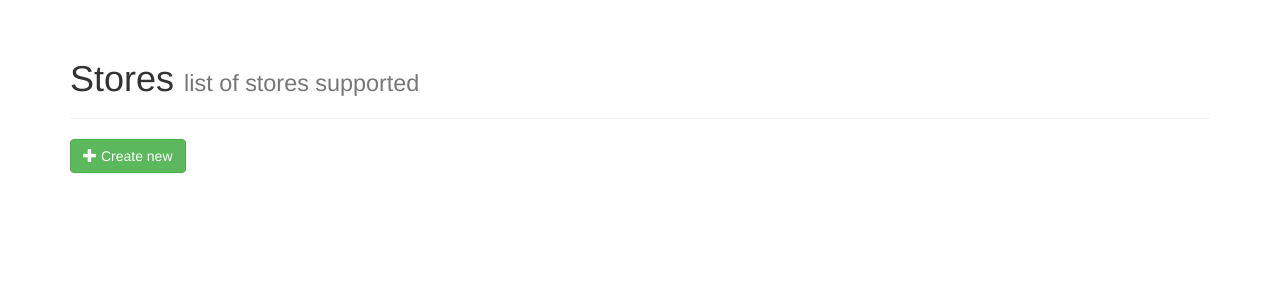
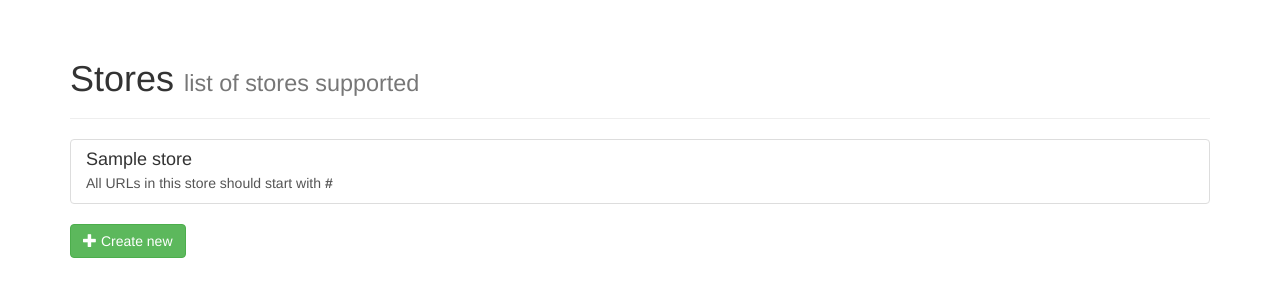
Before and after one commit to schoolofcode-me/price-of-chair, a Python web app: template src/templates/stores/store_index.jinja2 in a window 1280 px wide. Shown: the part 51-351 px from the top of the page. Run offline with Jinja, Linux system fonts and the light colour scheme; the template is opened without the code that fills it: most values are stand-ins (such as "Sample title", 1, 10 or a date in 2020); some libraries are stand-ins or nearby versions.

Commit message:
Adding method to get all stores as a list of objects, view with store index, and displaying list of stores in store_index template.

```diff
--- a/src/models/stores/store.py
+++ b/src/models/stores/store.py
@@ -27,6 +27,10 @@ class Store(object):
         }
 
     @classmethod
+    def all(cls):
+        return [cls(**elem) for elem in Database.find(StoreConstants.COLLECTION, {})]
+
+    @classmethod
     def get_by_id(cls, id):
         return cls(**Database.find_one(StoreConstants.COLLECTION, {"_id": id}))
 
--- a/src/models/stores/views.py
+++ b/src/models/stores/views.py
@@ -12,7 +12,8 @@ store_blueprint = Blueprint('stores', __name__)
 
 @store_blueprint.route('/')
 def index():
-    return render_template('stores/store_index.jinja2')
+    stores = Store.all()
+    return render_template('stores/store_index.jinja2', stores=stores)
 
 
 @store_blueprint.route('/new', methods=['GET', 'POST'])
--- a/src/templates/stores/store_index.jinja2
+++ b/src/templates/stores/store_index.jinja2
@@ -7,15 +7,10 @@
     </div>
     <div class="list-group">
         {% for store in stores %}
-            <!-- Display list of stores here as
-             <a href="#"
-               class="list-group-item">
-                <h4 class="list-group-item-heading">
-                    store_name
-                </h4>
-                <p class="list-group-item-text">Some store information or URL</p>
+             <a href="#" class="list-group-item">
+                <h4 class="list-group-item-heading">{{ store.name }}</h4>
+                <p class="list-group-item-text">All URLs in this store should start with <strong>{{ store.url_prefix }}</strong></p>
             </a>
-             -->
         {% endfor %}
     </div>
     <a class="btn btn-success" href="{{ url_for('stores.create_store') }}"><span
```
